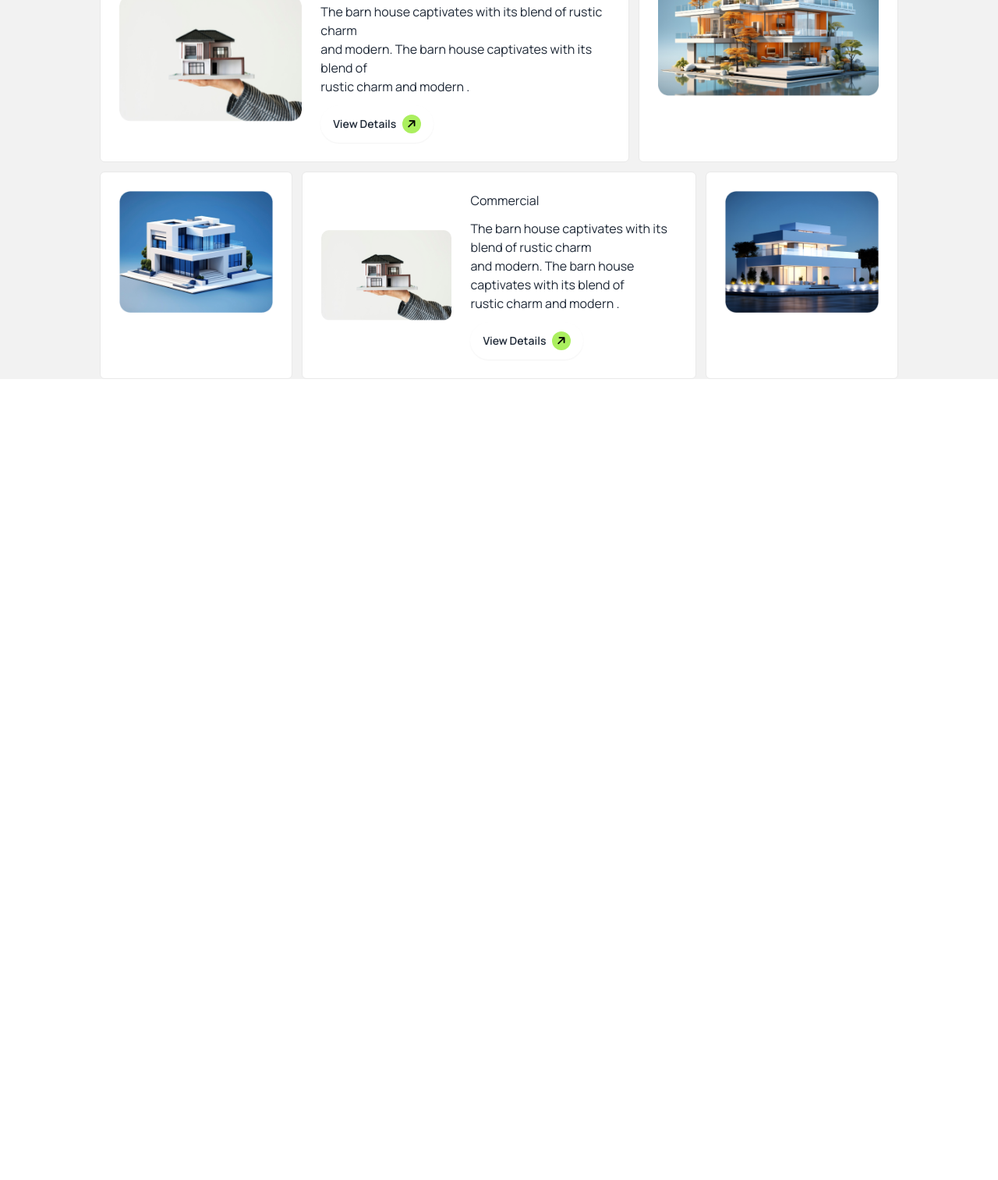
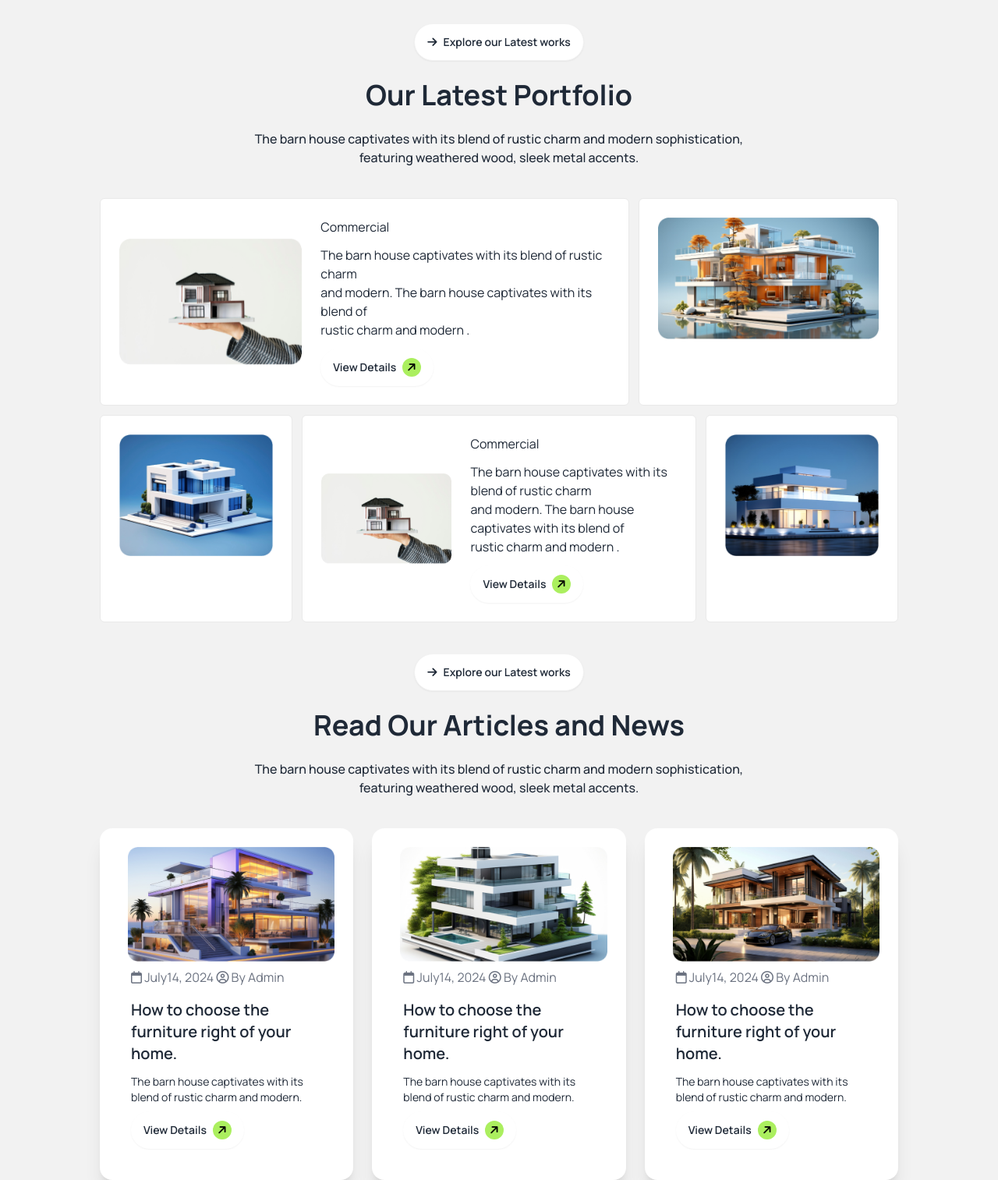
Before and after one commit to asif2241/b10a3, a plain HTML site: page index.html in a window 1280 px wide. Shown: the part 1941-3454 px from the top of the page at 78% size. Before the commit the page ends 2427 px from the top, so only its background shows below. Drawn offline with nearby package versions, Linux system fonts and the light colour scheme.

Commit message:
article and news section done

```diff
--- a/index.html
+++ b/index.html
@@ -170,7 +170,8 @@
     </section>
 
     <!-- stats section start here -->
-     <section class="grid grid-cols-1 md:grid-cols-2 lg:grid-cols-4 lg:w-4/5 w-11/12 mx-auto bg-[#FFFFFF] p-8 gap-3 rounded-lg">
+    <section
+      class="grid grid-cols-1 md:grid-cols-2 lg:grid-cols-4 lg:w-4/5 w-11/12 mx-auto bg-[#FFFFFF] p-8 gap-3 rounded-lg">
       <div class="text-center">
         <i class="fa-regular fa-comment-dots text-3xl text-gray-500"></i>
         <h5 class="text-4xl font-extrabold">235+</h5>
@@ -193,13 +194,14 @@
       </div>
     </section>
     <!-- our works process section -->
-      <section class="g:w-4/5 w-11/12 mx-auto  my-5">
-        <div class="text-center">
+    <section class="lg:w-4/5 w-11/12 mx-auto  my-8">
+      <div class="text-center lg:space-y-5 space-y-3">
         <div class="btn bg-[#FFFFFF] rounded-3xl py-2">
-            <p><span><i class="fa-solid fa-arrow-right"></i></span> How We Works</p>
+          <p><span><i class="fa-solid fa-arrow-right mr-2"></i></span> How We Works</p>
         </div>
         <h2 class="text-4xl font-bold">Our Works Process</h2>
-          <p class="font-medium">The barn house captivates with its blend of rustic charm and modern sophistication, <br> featuring weathered wood, sleek metal accents.</p>
+        <p class="font-medium">The barn house captivates with its blend of rustic charm and modern sophistication, <br>
+          featuring weathered wood, sleek metal accents.</p>
       </div>
       <!-- cards -->
       <div class="grid lg:grid-cols-4 md:grid-cols-2 grid-cols-1 gap-6 my-7">
@@ -228,14 +230,24 @@
 
     <!-- grid section -->
     <section class="lg:w-4/5 w-11/12 mx-auto">
+      <div class="text-center lg:my-10 my-6 lg:space-y-6 space-y-3">
+        <div class="btn bg-[#FFFFFF] rounded-3xl py-2">
+          <p><span><i class="fa-solid fa-arrow-right mr-2"></i></span>Explore our Latest works</p>
+        </div>
+        <h2 class="text-4xl font-bold">Our Latest Portfolio</h2>
+        <p class="font-medium">The barn house captivates with its blend of rustic charm and modern sophistication, <br>
+          featuring weathered wood, sleek metal accents.</p>
+      </div>
       <div class="grid lg:grid-cols-12 grid-cols-1 gap-3">
-  <div class="bg-white lg:col-span-8 lg:min-h-56 flex flex-col lg:flex-row w-full p-6 items-center gap-x-6 border border-[#E9E9E9] rounded-md">
+        <div
+          class="bg-white lg:col-span-8 lg:min-h-56 flex flex-col lg:flex-row w-full p-6 items-center gap-x-6 border border-[#E9E9E9] rounded-md">
           <!-- img -->
           <div><img src="./images/img1.png" alt=""></div>
           <!-- content -->
           <div class="space-y-3">
             <h5>Commercial</h5>
-      <p>The barn house captivates with its blend of rustic charm <br> and modern. The barn house captivates with its blend of <br> rustic charm and modern .</p>
+            <p>The barn house captivates with its blend of rustic charm <br> and modern. The barn house captivates with
+              its blend of <br> rustic charm and modern .</p>
             <a class="btn bg-white border-none rounded-3xl">
               <div>
                 <p>View Details </p>
@@ -253,12 +265,15 @@
         <div class="bg-white  lg:col-span-3 lg:min-h-56 border border-[#E9E9E9] rounded-md p-6">
           <img src="./images/img3.png" alt="" class="w-full object-cover">
         </div>
-  <div class="bg-white  lg:col-span-6 lg:min-h-56 flex flex-col lg:flex-row p-6 items-center gap-x-6 border border-[#E9E9E9] rounded-md">  <!-- img -->
+        <div
+          class="bg-white  lg:col-span-6 lg:min-h-56 flex flex-col lg:flex-row p-6 items-center gap-x-6 border border-[#E9E9E9] rounded-md">
+          <!-- img -->
           <div><img src="./images/img1.png" alt=""></div>
           <!-- content -->
           <div class="space-y-3">
             <h5>Commercial</h5>
-      <p>The barn house captivates with its blend of rustic charm <br> and modern. The barn house captivates with its blend of <br> rustic charm and modern .</p>
+            <p>The barn house captivates with its blend of rustic charm <br> and modern. The barn house captivates with
+              its blend of <br> rustic charm and modern .</p>
             <a class="btn bg-white border-none rounded-3xl">
               <div>
                 <p>View Details </p>
@@ -268,9 +283,116 @@
                 <i class="fa-solid fa-arrow-right  rotate-[-45deg]"></i>
               </div>
             </a>
-     </div></div>
+          </div>
+        </div>
         <div class="bg-white lg:col-span-3 lg:min-h-56 border border-[#E9E9E9] rounded-md p-6">
           <img src="./images/img5.png" alt="" class="w-full object-cover">
+        </div>
+      </div>
+    </section>
+
+    <!-- Our articles and news section -->
+    <section class="lg:w-4/5 w-11/12 mx-auto">
+      <div class="text-center lg:my-10 my-6 lg:space-y-6 space-y-3">
+        <div class="btn bg-[#FFFFFF] rounded-3xl py-2">
+          <p><span><i class="fa-solid fa-arrow-right mr-2"></i></span>Explore our Latest works</p>
+        </div>
+        <h2 class="text-4xl font-bold">Read Our Articles and News</h2>
+        <p class="font-medium">The barn house captivates with its blend of rustic charm and modern sophistication, <br>
+          featuring weathered wood, sleek metal accents.</p>
+      </div>
+      <!-- cards -->
+      <div class="grid lg:grid-cols-3 grid-cols-1 gap-6">
+        <!-- card -->
+        <div class="card card-compact bg-base-100 shadow-xl p-6">
+          <div class="flex">
+            <figure class="items-start justify-start ml-3">
+              <img src="./images/article1.png" alt="" />
+            </figure>
+          </div>
+          <div>
+            <p class="text-gray-500 ml-4 mt-2">
+              <span><i class="fa-regular fa-calendar"></i></span>
+              July14, 2024
+              <span><i class="fa-regular fa-circle-user"></i></span>
+              By Admin
+            </p>
+          </div>
+          <div class="card-body">
+            <h2 class="card-title">How to choose the furniture right of your home.</h2>
+            <p>The barn house captivates with its blend of rustic charm and modern. </p>
+            <div class="card-actions justify-start">
+              <a class="btn bg-white border-none rounded-3xl">
+                <div>
+                  <p>View Details </p>
+                </div>
+                <div
+                  class="w-6 h-6 rounded-full bg-[#ABEF5F] text-black flex items-center justify-center font-extralight ">
+                  <i class="fa-solid fa-arrow-right  rotate-[-45deg]"></i>
+                </div>
+              </a>
+            </div>
+          </div>
+        </div>
+        <div class="card card-compact bg-base-100 shadow-xl p-6">
+          <div class="flex">
+            <figure class="items-start justify-start ml-3">
+              <img src="./images/article2.png" alt="" />
+            </figure>
+          </div>
+          <div>
+            <p class="text-gray-500 ml-4 mt-2">
+              <span><i class="fa-regular fa-calendar"></i></span>
+              July14, 2024
+              <span><i class="fa-regular fa-circle-user"></i></span>
+              By Admin
+            </p>
+          </div>
+          <div class="card-body">
+            <h2 class="card-title">How to choose the furniture right of your home.</h2>
+            <p>The barn house captivates with its blend of rustic charm and modern. </p>
+            <div class="card-actions justify-start">
+              <a class="btn bg-white border-none rounded-3xl">
+                <div>
+                  <p>View Details </p>
+                </div>
+                <div
+                  class="w-6 h-6 rounded-full bg-[#ABEF5F] text-black flex items-center justify-center font-extralight ">
+                  <i class="fa-solid fa-arrow-right  rotate-[-45deg]"></i>
+                </div>
+              </a>
+            </div>
+          </div>
+        </div>
+        <div class="card card-compact bg-base-100 shadow-xl p-6">
+          <div class="flex">
+            <figure class="items-start justify-start ml-3">
+              <img src="./images/article3.png" alt="" />
+            </figure>
+          </div>
+          <div>
+            <p class="text-gray-500 ml-4 mt-2">
+              <span><i class="fa-regular fa-calendar"></i></span>
+              July14, 2024
+              <span><i class="fa-regular fa-circle-user"></i></span>
+              By Admin
+            </p>
+          </div>
+          <div class="card-body">
+            <h2 class="card-title">How to choose the furniture right of your home.</h2>
+            <p>The barn house captivates with its blend of rustic charm and modern. </p>
+            <div class="card-actions justify-start">
+              <a class="btn bg-white border-none rounded-3xl">
+                <div>
+                  <p>View Details </p>
+                </div>
+                <div
+                  class="w-6 h-6 rounded-full bg-[#ABEF5F] text-black flex items-center justify-center font-extralight ">
+                  <i class="fa-solid fa-arrow-right  rotate-[-45deg]"></i>
+                </div>
+              </a>
+            </div>
+          </div>
         </div>
       </div>
     </section>
```
Lines whose indentation alone changed are shown as unchanged.
